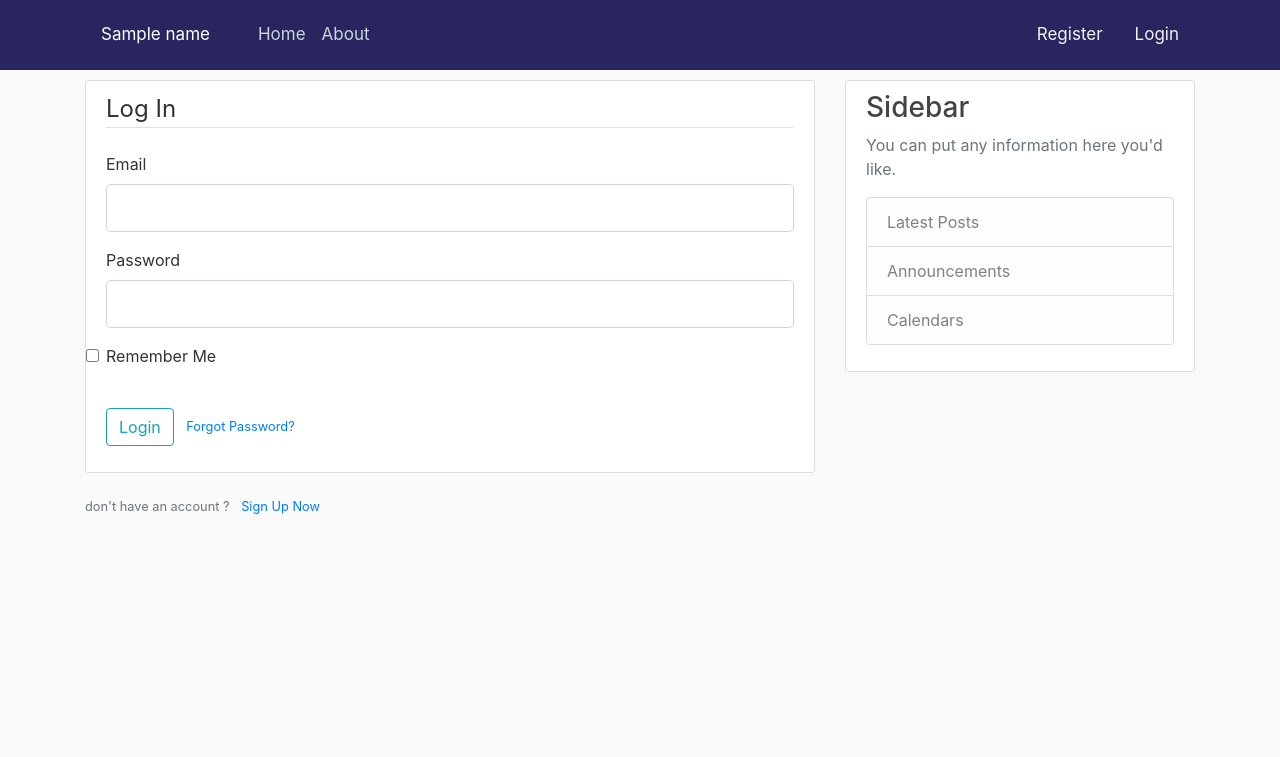
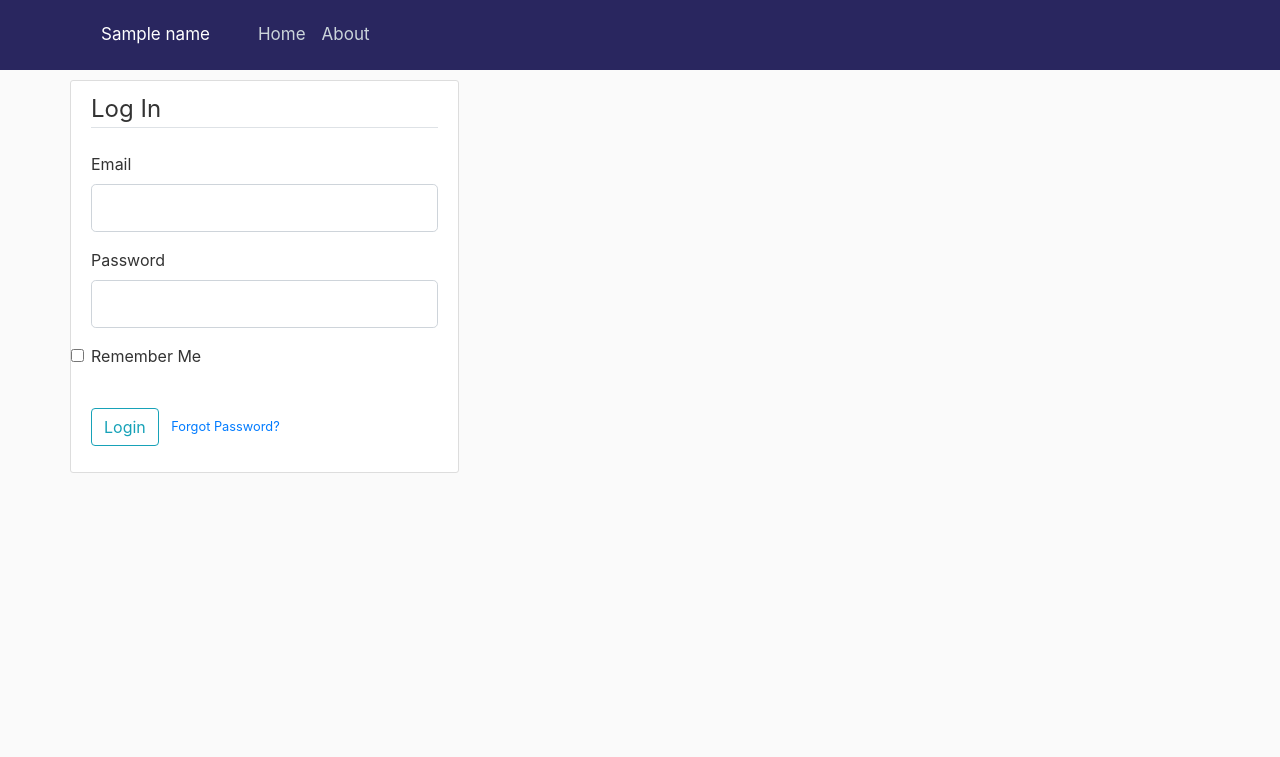
Before and after one commit to SonyaCore/simple-flask-blog, a Flask app: page /login in a window 1280 px wide. Shown: the top 757 px of the page. Run offline with Flask 2, Linux system fonts and the light colour scheme; tables that the repository leaves empty hold one stand-in row (values such as "Sample post"); parts of the project's set-up code (start-up, migrations or seed data) failed here and were passed over; some libraries are stand-ins or nearby versions.

Commit message:
Added Constant for registeration

```diff
--- a/app/config.py
+++ b/app/config.py
@@ -17,3 +17,6 @@ class Config:
 VALID_CHARS = 'abcdefghijklmnopqrstuvwxyzABCDEFGHIJKLMNOPQRSTUVWXYZ0123456789-._'
 PASSWORD_REGEX = re.compile(r'\A(?=\S*?\d)(?=\S*?[A-Z])(?=\S*?[a-z])\S{6,}\Z')
 USERNAME_REGEX = re.compile(r'\A[\w\-\.]{3,}\Z')
+
+# Constant Registeration
+USER_REGISTER = True
--- a/app/main/routes.py
+++ b/app/main/routes.py
@@ -1,5 +1,6 @@
 from flask import render_template , request , Blueprint
 
+from app.config import USER_REGISTER
 from app.models import Post
 from app.main.utils import  nav
 
@@ -13,7 +14,7 @@ def home():
     posts = Post.query.order_by(Post.date_posted.desc()).paginate(page = page , per_page = 5)
 
     return render_template('home.html',
-    posts=posts , nav=nav)
+    posts=posts , nav=nav , USER_REGISTER=USER_REGISTER)
 
 @main.route('/about')
 def about():
--- a/app/templates/layout.html
+++ b/app/templates/layout.html
@@ -37,8 +37,10 @@
                 <a class="nav-item nav-link" href="{{ url_for('users.account') }}">Account</a>
                 <a class="nav-item nav-link" href="{{ url_for('posts.new_post') }}">New Post</a>
               {% else %}
+                {% if USER_REGISTER %}
                 <a class="nav-item nav-link" href="{{ url_for('users.login') }}">Login</a>
                 <a class="nav-item nav-link" href="{{ url_for('users.register') }}">Register</a>
+                {% endif %}
               {% endif %}
               </div>
             </div>
@@ -63,7 +65,7 @@
 
       <main role="main" class="container">
         <div class="row">
-          <div class="col-md-8">
+          <div class="col-md-16">
             {% with messages = get_flashed_messages(with_categories=true) %}
                 {% if messages %}
                     {% for category, message in messages %}
@@ -76,6 +78,7 @@
             {% block content %}{% endblock %}
           </div>
           <div class="col-md-4">
+          <!--
             <div class="content-section">
               <h3>Sidebar</h3>
               <p class='text-muted'>You can put any information here you'd like.
@@ -86,6 +89,7 @@
                 </ul>
               </p>
             </div>
+            -->
           </div>
         </div>
       </main>
--- a/app/templates/login.html
+++ b/app/templates/login.html
@@ -50,7 +50,9 @@
     </div>
     <div class="border-top-pt-3">
         <small class="text-muted">
+            {% if USER_REGISTER %}
             don't have an account ? <a class="ml-2" href="{{ url_for('users.register') }}">Sign Up Now</a>
+            {% endif %}
         </small>
     </div>
     {% endblock content %}
--- a/app/users/routes.py
+++ b/app/users/routes.py
@@ -2,6 +2,7 @@ import os
 
 from flask import render_template , url_for, flash , redirect , request , abort , Blueprint
 from app import app , db , bcrypt , mail
+from app.config import USER_REGISTER
 
 from app.main.utils import NavBar , nav
 from app.posts.forms import ServerInfo
@@ -13,49 +14,50 @@ from flask_login import current_user , login_required , logout_user , login_user
 
 users = Blueprint('users',__name__)
 
-## Registering Users
-@users.route('/register', methods=['GET','POST'])
-def register():
-    if current_user.is_authenticated:
-            return redirect(url_for('main.home'))
-    form = RegistrationForm()
+if USER_REGISTER:
+    ## Registering Users
+    @users.route('/register', methods=['GET','POST'])
+    def register():
+        if current_user.is_authenticated:
+                return redirect(url_for('main.home'))
+        form = RegistrationForm()
 
-    if form.validate_on_submit():
-        # Username Check
-        if username_regex(form.username.data):
-            pass
-        else:
-            flash("Illegal characters in username.",category='warning')
-            return render_template('register.html',
-            form = form)
+        if form.validate_on_submit():
+            # Username Check
+            if username_regex(form.username.data):
+                pass
+            else:
+                flash("Illegal characters in username.",category='warning')
+                return render_template('register.html',
+                form = form)
 
-        # Password Check
-        if password_regex(form.password.data):
-            pass
-        else:
-            flash("Password must be 6+ chars and have 1 lowercase letter, 1 uppercase letter and 1 digit.",category='warning')
-            return render_template('register.html',
-            form = form)
+            # Password Check
+            if password_regex(form.password.data):
+                pass
+            else:
+                flash("Password must be 6+ chars and have 1 lowercase letter, 1 uppercase letter and 1 digit.",category='warning')
+                return render_template('register.html',
+                form = form)
 
-        hashed_password = bcrypt.generate_password_hash(form.password.data).decode('utf-8') # Hash password
+            hashed_password = bcrypt.generate_password_hash(form.password.data).decode('utf-8') # Hash password
 
-        # Add User
-        user = User(username=form.username.data,
-        email=form.email.data,
-        password=hashed_password)
+            # Add User
+            user = User(username=form.username.data,
+            email=form.email.data,
+            password=hashed_password)
 
-        # Commit to DB
-        db.session.add(user)
-        db.session.commit()
+            # Commit to DB
+            db.session.add(user)
+            db.session.commit()
 
-        flash(f'{form.username.data} has been created !',
-        category='success')
+            flash(f'{form.username.data} has been created !',
+            category='success')
 
-        return redirect(url_for('users.login'))
-    return render_template('register.html',
-    title='Register',
-    form = form,
-    nav=nav)
+            return redirect(url_for('users.login'))
+        return render_template('register.html',
+        title='Register',
+        form = form,
+        nav=nav)
 
 @users.route('/login',methods=['GET','POST'])
 def login():
```
